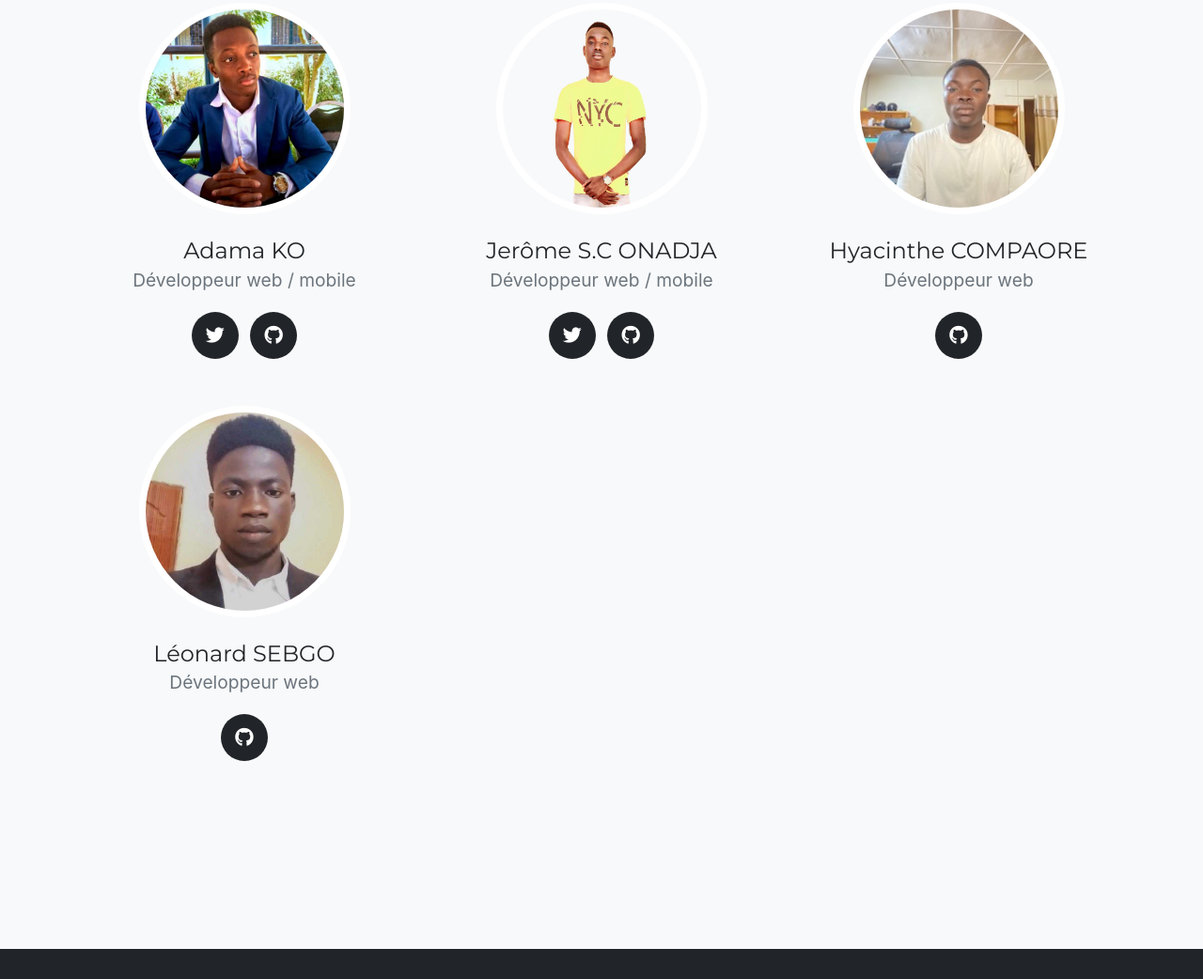
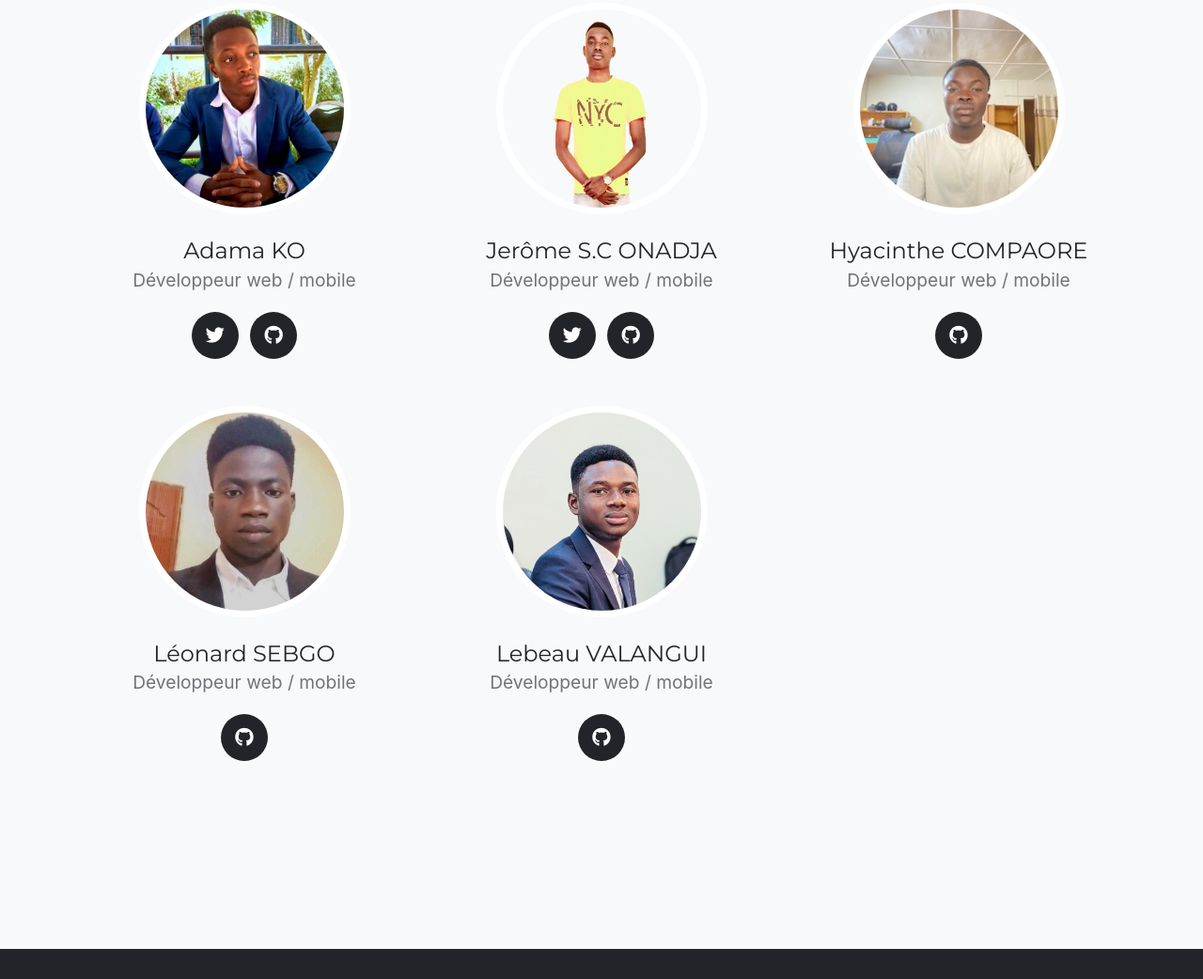
Before and after one commit to declic-africa/declic.africa, a website with bundled scripts: page index.html in a window 1280 px wide. Shown: the part 5627-6669 px from the top of the page at 94% size. Built offline with nearby package versions, Linux system fonts and the light colour scheme; a web font is replaced by a local one.

Commit message:
Add new team member

```diff
--- a/index.html
+++ b/index.html
@@ -488,7 +488,7 @@
                 <div class="team-member">
                     <img alt="hyacinthe" class="mx-auto rounded-circle" src="img/team/hyacinthe.jpg">
                     <h4>Hyacinthe COMPAORE</h4>
-                    <p class="text-muted">Développeur web</p>
+                    <p class="text-muted">Développeur web / mobile</p>
                     <ul class="list-inline social-buttons">
                         <li class="list-inline-item">
                             <a href="https://github.com/compaoreh338">
@@ -502,7 +502,7 @@
                 <div class="team-member">
                     <img alt="leonard" class="mx-auto rounded-circle" src="img/team/leonard.jpg">
                     <h4>Léonard SEBGO</h4>
-                    <p class="text-muted">Développeur web</p>
+                    <p class="text-muted">Développeur web / mobile</p>
                     <ul class="list-inline social-buttons">
                         <li class="list-inline-item">
 
@@ -512,6 +512,20 @@
 
                         </li>
 
+                    </ul>
+                </div>
+            </div>
+            <div class="col-sm-4">
+                <div class="team-member">
+                    <img alt="lebeau" class="mx-auto rounded-circle" src="img/team/lebeau.jpeg">
+                    <h4>Lebeau VALANGUI</h4>
+                    <p class="text-muted">Développeur web / mobile</p>
+                    <ul class="list-inline social-buttons">
+                        <li class="list-inline-item">
+                            <a href="https://github.com/Lebeau09">
+                                <i class="fab fa-github"></i>
+                            </a>
+                        </li>
                     </ul>
                 </div>
             </div>
```
Also changed, not shown: img/team/lebeau.jpeg (added).
